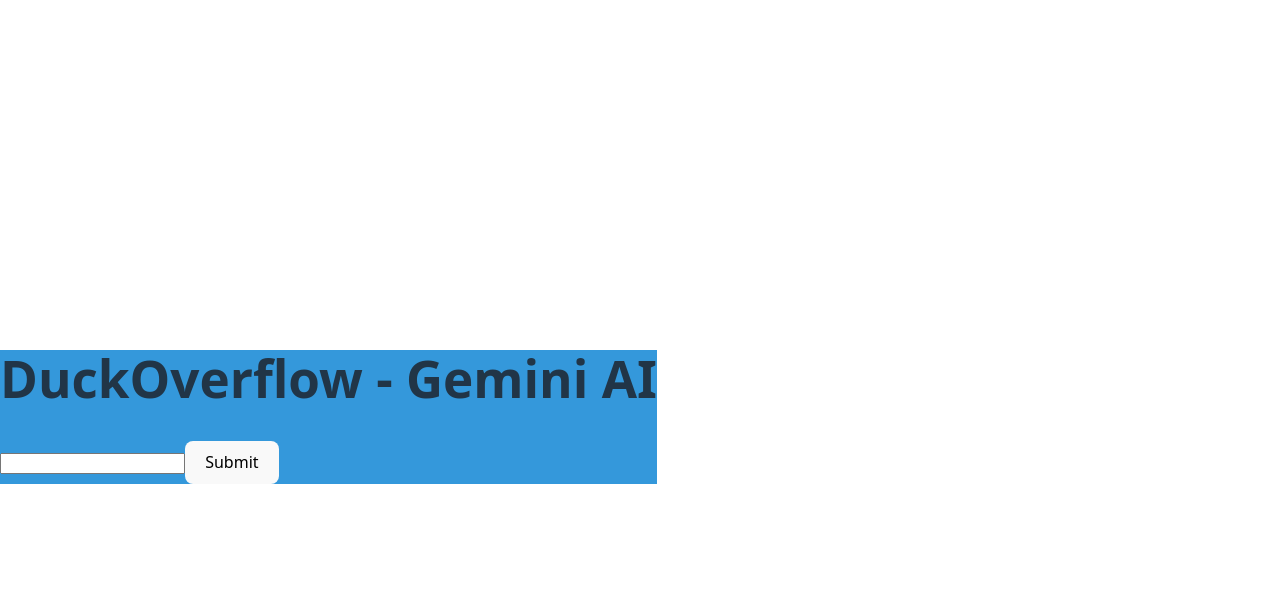
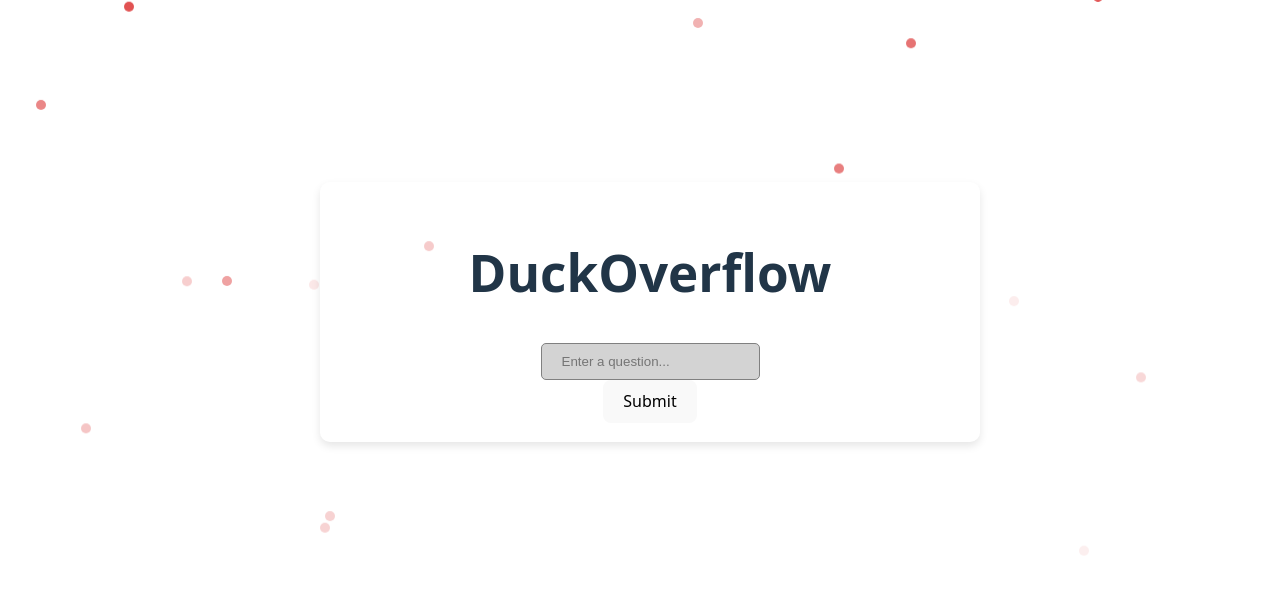
Before and after one commit to RITStudentDev/QuackOverflow, a React app in the folder DuckOverflow/frontend/: page / in a window 1280 px wide. Shown: the top 594 px of the page. Built offline with nearby package versions, Linux system fonts and the light colour scheme; no server answers; the HTML template or start-up script is replaced by a standard one.

Commit message:
hi guys i fixed the front end of the AI page so its not so ugly\

```diff
--- a/DuckOverflow/frontend/src/mod/mainapi.jsx
+++ b/DuckOverflow/frontend/src/mod/mainapi.jsx
@@ -1,4 +1,4 @@
-import { useState } from 'react'
+import { useState, useEffect } from 'react'
 import { GoogleGenerativeAI } from "@google/generative-ai";
 import "./mapi.css";
 
@@ -12,10 +12,44 @@
 const genAI = new GoogleGenerativeAI(API_KEY);
 
 async function callGemini(question) {
-  const model = genAI.getGenerativeModel({ model: "gemini-2.5-pro" });
+  const model = genAI.getGenerativeModel({ model: "gemini-2.0-flash-lite" });
   const result = await model.generateContent(question);
   return result.response.text;
 }
+
+const ParticleB = () => {
+  const [particles, setParticles] = useState([]);
+
+  useEffect(() => {
+    const numParticles = 50;
+    const newParticles = Array.from({ length: numParticles }).map((_, i) => ({
+      id: i,
+      left: Math.random() * 100,
+      bottom: Math.random() * 100,
+      duration: Math.random() * 5 + 5,
+    }));
+    setParticles(newParticles);
+  }, []);
+
+  return (
+    <div className="particler">
+      {particles.map((particle) => (
+        <div
+          key={particle.id}
+          className="particle"
+          style={{
+            left: `${Math.random() * 100}vw`,
+            top: `${Math.random() * 100}vh`,
+            '--bottom-pos': `${particle.bottom}vh`,
+            animationDuration: `${particle.duration}s`,
+          }}
+        />
+      ))}
+    </div>
+  );
+};
+
+
 
 export default function Gemini() {
   const [inputValue, setInputValue] = useState('');
@@ -31,11 +65,24 @@
   };
 
   return (
-    <div className="main">
-      <h1>DuckOverflow - Gemini AI</h1>
-      <input value={inputValue} onChange={input} />
-      <button onClick={submit}>Submit</button>
-      <div>{response}</div>
-    </div>
+    <main>
+      <ParticleB numParticles={125} />
+        <div className="main">
+          <section className='container'>
+            <h1>DuckOverflow</h1>
+            <input style=
+              {{
+              backgroundColor: 'lightgray',
+              padding: '10px 20px',
+              borderRadius: '5px',
+              border: '1px solid gray'
+              }}
+              type="text" placeholder="Enter a question..."
+              value={inputValue} onChange={input} />
+            <button onClick={submit}>Submit</button>
+          </section>
+            <div className='response'>{response}</div>
+        </div>
+    </main>
   );
 }
--- a/DuckOverflow/frontend/src/mod/mapi.css
+++ b/DuckOverflow/frontend/src/mod/mapi.css
@@ -1,3 +1,87 @@
-.main {
-    background-color: #3498db;
+body {
+  height: 100%;
+  width: 100%;
+  margin: 0;
+  padding: 0;
+  display: flex;
+
 }
+
+.particler {
+  position: absolute;
+  top: 0;
+  left: 0;
+  width: 100%;
+  height: 100%;
+  pointer-events: none;
+  overflow: hidden;
+  z-index: -1;
+}
+
+.particle {
+  position: absolute;
+  width: 10px;
+  height: 10px;
+  border-radius: 50%;
+  animation: moveUp forwards infinite;
+  opacity: 0.8;
+}
+
+@keyframes moveUp {
+  0% {
+    transform: translateY(0);
+    background-color: hsl(calc(var(--bottom-pos) * 2), 70%, 50%);
+  }
+  100% {
+    transform: translateY(-100vh);
+    background-color: hsl(0, 70%, 50%);
+  }
+}
+
+@keyframes float {
+  0% {
+    transform: translateY(0) translateX(0);
+    opacity: 1;
+  }
+  50% {
+    transform: translateY(-50vh) translateX(50vw); /* Example movement */
+    opacity: 0.5;
+  }
+  100% {
+    transform: translateY(-100vh) translateX(0); /* Example movement */
+    opacity: 0;
+  }
+}
+
+.container {
+    margin-top: 8vh;
+    margin-left: 25vw;
+    width: 50vw;
+    height: 30vh;
+    background-color: rgba(255, 255, 255, 0.2);
+    padding: 10px;
+    border-radius: 10px;
+    justify-content: center;
+    box-shadow: 0 4px 8px rgba(0, 0, 0, 0.1);
+    display: flex;
+    flex-direction: column;
+    align-items: center;
+    justify-content: center;
+    overflow-y: auto;
+}
+
+.response {
+    margin-bottom: 30px;
+    margin-top: 50px;
+    margin-left: 25vw;
+    border-radius: 10px;
+    color: #fff;
+    font-size: 18px;
+    text-align: center;
+    text-shadow: 1px 1px 2px rgba(0, 0, 0, 0.5);
+    background-color: rgba(255,255,255,0.2);
+    min-height: 20vh;
+    min-width: 40vw;
+    max-width: 60vw;
+}
+/* Add your styles here */
```
Also changed, not shown: DuckOverflow/frontend/src/assets/Backgroundimage.png (added).
